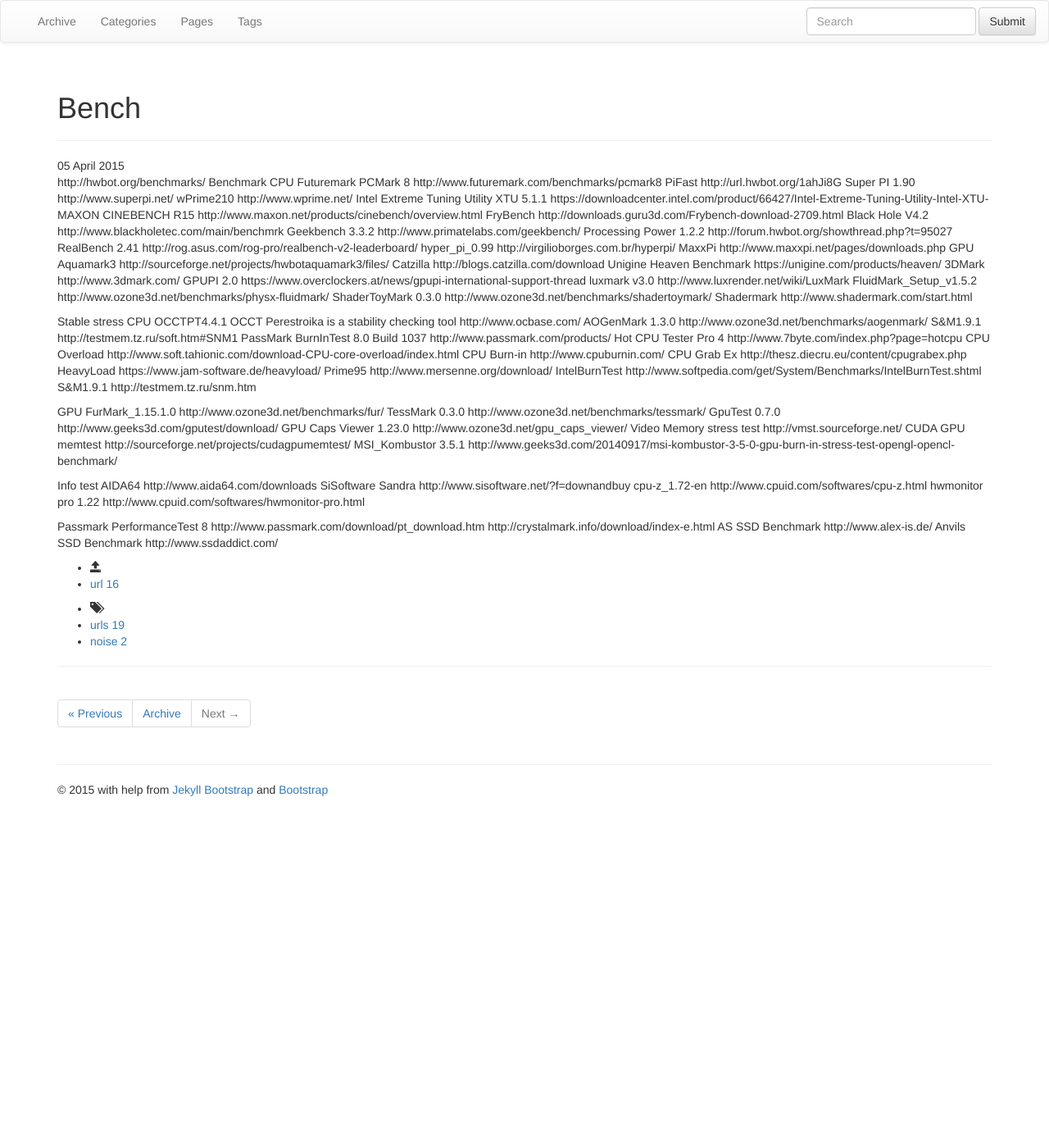
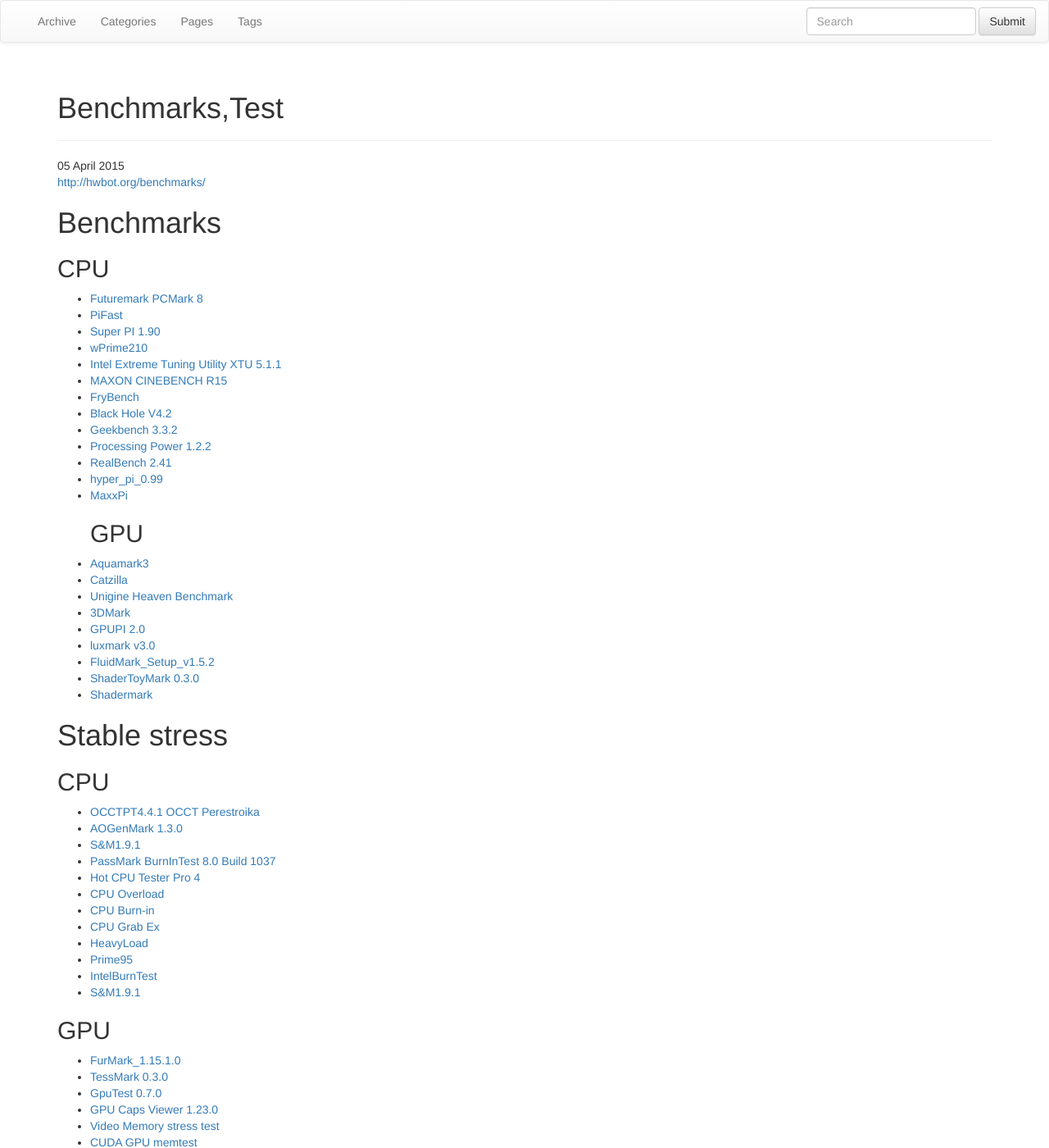
Before and after one commit to slarke/slarke.github.io, a Jekyll site: the page built from _posts/2015-04-05-bench.md, in a window 1280 px wide and 1400 px high. Shown: the whole window at 82% size. Built offline with Jekyll 4.4.1, drawn with Linux system fonts in a browser that asks for light colours; nearby versions of some CDN libraries; library files that are not in the unit come from our copies; some of the changed text lies outside the part shown.

Commit message:
up
edit post

```diff
--- a/_posts/2015-04-05-bench.md
+++ b/_posts/2015-04-05-bench.md
@@ -1,70 +1,71 @@
 ---
 layout: post
-title: "Bench"
+title: "Benchmarks,Test"
 category: url
 image:
-tags: [urls, noise]
+tags: [urls]
 ---
 {% include JB/setup %}
 
-http://hwbot.org/benchmarks/
-Benchmark
-CPU
-Futuremark PCMark 8 http://www.futuremark.com/benchmarks/pcmark8
-PiFast http://url.hwbot.org/1ahJi8G
-Super PI 1.90 http://www.superpi.net/
-wPrime210 http://www.wprime.net/
-Intel Extreme Tuning Utility XTU 5.1.1 https://downloadcenter.intel.com/product/66427/Intel-Extreme-Tuning-Utility-Intel-XTU-
-MAXON CINEBENCH R15 http://www.maxon.net/products/cinebench/overview.html
-FryBench http://downloads.guru3d.com/Frybench-download-2709.html
-Black Hole V4.2 http://www.blackholetec.com/main/benchmrk
-Geekbench 3.3.2 http://www.primatelabs.com/geekbench/
-Processing Power 1.2.2 http://forum.hwbot.org/showthread.php?t=95027
-RealBench 2.41 http://rog.asus.com/rog-pro/realbench-v2-leaderboard/
-hyper_pi_0.99 http://virgilioborges.com.br/hyperpi/
-MaxxPi http://www.maxxpi.net/pages/downloads.php
-GPU
-Aquamark3 http://sourceforge.net/projects/hwbotaquamark3/files/
-Catzilla http://blogs.catzilla.com/download
-Unigine Heaven Benchmark https://unigine.com/products/heaven/
-3DMark http://www.3dmark.com/
-GPUPI 2.0 https://www.overclockers.at/news/gpupi-international-support-thread
-luxmark v3.0 http://www.luxrender.net/wiki/LuxMark
-FluidMark_Setup_v1.5.2 http://www.ozone3d.net/benchmarks/physx-fluidmark/
-ShaderToyMark 0.3.0 http://www.ozone3d.net/benchmarks/shadertoymark/
-Shadermark http://www.shadermark.com/start.html
+[http://hwbot.org/benchmarks/](http://hwbot.org/benchmarks/)
 
-Stable stress
-CPU
-OCCTPT4.4.1 OCCT Perestroika is a stability checking tool http://www.ocbase.com/
-AOGenMark 1.3.0 http://www.ozone3d.net/benchmarks/aogenmark/
-S&M1.9.1 http://testmem.tz.ru/soft.htm#SNM1
-PassMark BurnInTest 8.0 Build 1037 http://www.passmark.com/products/
-Hot CPU Tester Pro 4 http://www.7byte.com/index.php?page=hotcpu
-CPU Overload http://www.soft.tahionic.com/download-CPU-core-overload/index.html
-CPU Burn-in http://www.cpuburnin.com/
-CPU Grab Ex http://thesz.diecru.eu/content/cpugrabex.php
-HeavyLoad https://www.jam-software.de/heavyload/
-Prime95 http://www.mersenne.org/download/
-IntelBurnTest http://www.softpedia.com/get/System/Benchmarks/IntelBurnTest.shtml
-S&M1.9.1 http://testmem.tz.ru/snm.htm
+# Benchmarks #
+## CPU ##
 
-GPU
-FurMark_1.15.1.0 http://www.ozone3d.net/benchmarks/fur/
-TessMark 0.3.0 http://www.ozone3d.net/benchmarks/tessmark/
-GpuTest 0.7.0 http://www.geeks3d.com/gputest/download/
-GPU Caps Viewer 1.23.0 http://www.ozone3d.net/gpu_caps_viewer/
-Video Memory stress test http://vmst.sourceforge.net/
-CUDA GPU memtest http://sourceforge.net/projects/cudagpumemtest/
-MSI_Kombustor 3.5.1 http://www.geeks3d.com/20140917/msi-kombustor-3-5-0-gpu-burn-in-stress-test-opengl-opencl-benchmark/
+- [Futuremark PCMark 8](http://www.futuremark.com/benchmarks/pcmark8)
+- [PiFast](http://url.hwbot.org/1ahJi8G)
+- [Super PI 1.90](http://www.superpi.net/)
+- [wPrime210](http://www.wprime.net/)
+- [Intel Extreme Tuning Utility XTU 5.1.1](https://downloadcenter.intel.com/product/66427/Intel-Extreme-Tuning-Utility-Intel-XTU-)
+- [MAXON CINEBENCH R15](http://www.maxon.net/products/cinebench/overview.html)
+- [FryBench](http://downloads.guru3d.com/Frybench-download-2709.html)
+- [Black Hole V4.2](http://www.blackholetec.com/main/benchmrk)
+- [Geekbench 3.3.2](http://www.primatelabs.com/geekbench/)
+- [Processing Power 1.2.2](http://forum.hwbot.org/showthread.php?t=95027)
+- [RealBench 2.41](http://rog.asus.com/rog-pro/realbench-v2-leaderboard/)
+- [hyper_pi_0.99](http://virgilioborges.com.br/hyperpi/)
+- [MaxxPi](http://www.maxxpi.net/pages/downloads.php)
+## GPU ##
+- [Aquamark3](http://sourceforge.net/projects/hwbotaquamark3/files/)
+- [Catzilla](http://blogs.catzilla.com/download)
+- [Unigine Heaven Benchmark](https://unigine.com/products/heaven/)
+- [3DMark](http://www.3dmark.com/)
+- [GPUPI 2.0](https://www.overclockers.at/news/gpupi-international-support-thread)
+- [luxmark v3.0](http://www.luxrender.net/wiki/LuxMark)
+- [FluidMark_Setup_v1.5.2](http://www.ozone3d.net/benchmarks/physx-fluidmark/)
+- [ShaderToyMark 0.3.0](http://www.ozone3d.net/benchmarks/shadertoymark/)
+- [Shadermark](http://www.shadermark.com/start.html)
 
-Info test
-AIDA64 http://www.aida64.com/downloads
-SiSoftware Sandra http://www.sisoftware.net/?f=downandbuy
-cpu-z_1.72-en http://www.cpuid.com/softwares/cpu-z.html
-hwmonitor pro 1.22 http://www.cpuid.com/softwares/hwmonitor-pro.html
+# Stable stress #
+## CPU ##
+- [OCCTPT4.4.1 OCCT Perestroika](http://www.ocbase.com/)
+- [AOGenMark 1.3.0](http://www.ozone3d.net/benchmarks/aogenmark/)
+- [S&M1.9.1](http://testmem.tz.ru/soft.htm#SNM1)
+- [PassMark BurnInTest 8.0 Build 1037](http://www.passmark.com/products/)
+- [Hot CPU Tester Pro 4](http://www.7byte.com/index.php?page=hotcpu)
+- [CPU Overload](http://www.soft.tahionic.com/download-CPU-core-overload/index.html)
+- [CPU Burn-in](http://www.cpuburnin.com/)
+- [CPU Grab Ex](http://thesz.diecru.eu/content/cpugrabex.php)
+- [HeavyLoad](https://www.jam-software.de/heavyload/)
+- [Prime95](http://www.mersenne.org/download/)
+- [IntelBurnTest](http://www.softpedia.com/get/System/Benchmarks/IntelBurnTest.shtml)
+- [S&M1.9.1](http://testmem.tz.ru/snm.htm)
 
-Passmark PerformanceTest 8 http://www.passmark.com/download/pt_download.htm
-http://crystalmark.info/download/index-e.html
-AS SSD Benchmark http://www.alex-is.de/
-Anvils SSD Benchmark http://www.ssdaddict.com/
+## GPU ##
+- [FurMark_1.15.1.0](http://www.ozone3d.net/benchmarks/fur/)
+- [TessMark 0.3.0](http://www.ozone3d.net/benchmarks/tessmark/)
+- [GpuTest 0.7.0](http://www.geeks3d.com/gputest/download/)
+- [GPU Caps Viewer 1.23.0](http://www.ozone3d.net/gpu_caps_viewer/)
+- [Video Memory stress test](http://vmst.sourceforge.net/)
+- [CUDA GPU memtest](http://sourceforge.net/projects/cudagpumemtest/)
+- [MSI_Kombustor 3.5.1](http://www.geeks3d.com/20140917/msi-kombustor-3-5-0-gpu-burn-in-stress-test-opengl-opencl-benchmark/)
+
+# Info test #
+- [AIDA64](http://www.aida64.com/downloads)
+- [SiSoftware Sandra](http://www.sisoftware.net/?f=downandbuy)
+- [cpu-z_1.72-en](http://www.cpuid.com/softwares/cpu-z.html)
+- [hwmonitor pro 1.22](http://www.cpuid.com/softwares/hwmonitor-pro.html)
+- [Passmark PerformanceTest 8](http://www.passmark.com/download/pt_download.htm)
+- [Crystalmark](http://crystalmark.info/download/index-e.html)
+- [AS SSD Benchmark](http://www.alex-is.de/)
+- [Anvils SSD Benchmark](http://www.ssdaddict.com/)
```
